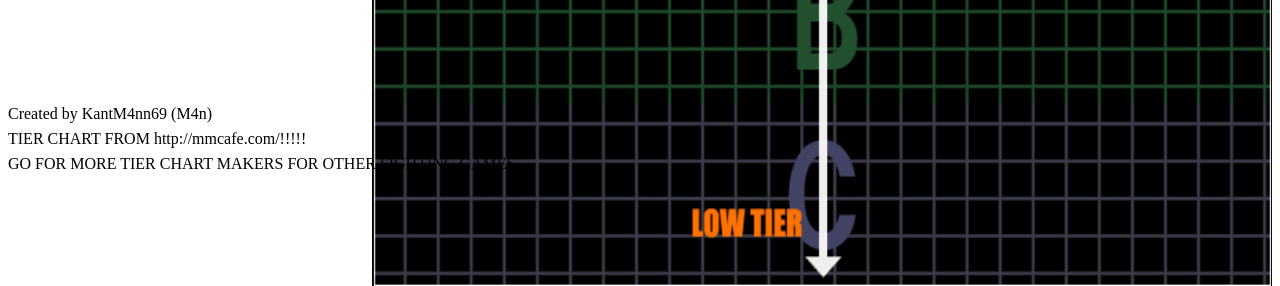
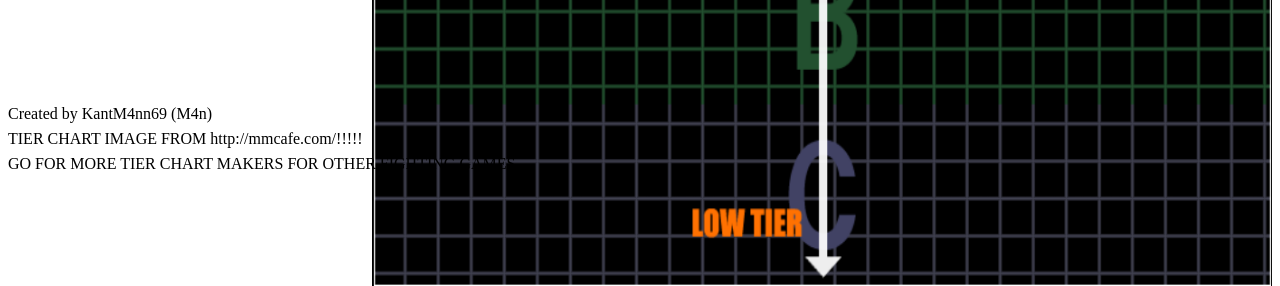
Before and after one commit to smashchartmaker/smashchartmaker.github.io, a plain HTML site: page index.html in a window 1280 px wide. Shown: the part 622-908 px from the top of the page. Drawn offline with Linux system fonts and the light colour scheme.

Commit message:
Update index.html

```diff
--- a/index.html
+++ b/index.html
@@ -76,7 +76,7 @@
 </div>
 
 <div style="position: absolute; bottom: 30px;">
-    TIER CHART FROM http://mmcafe.com/!!!!!
+    TIER CHART IMAGE FROM http://mmcafe.com/!!!!!
 </div>
 
 <div style="position: absolute; bottom: 5px;">
```
